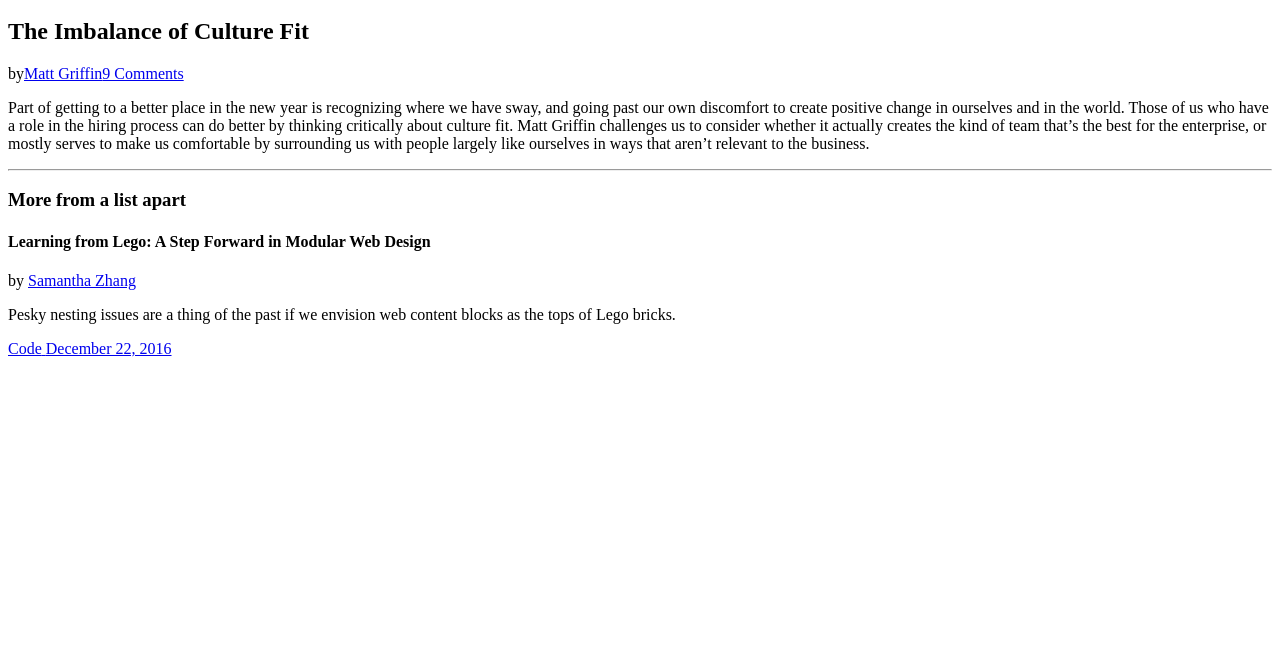
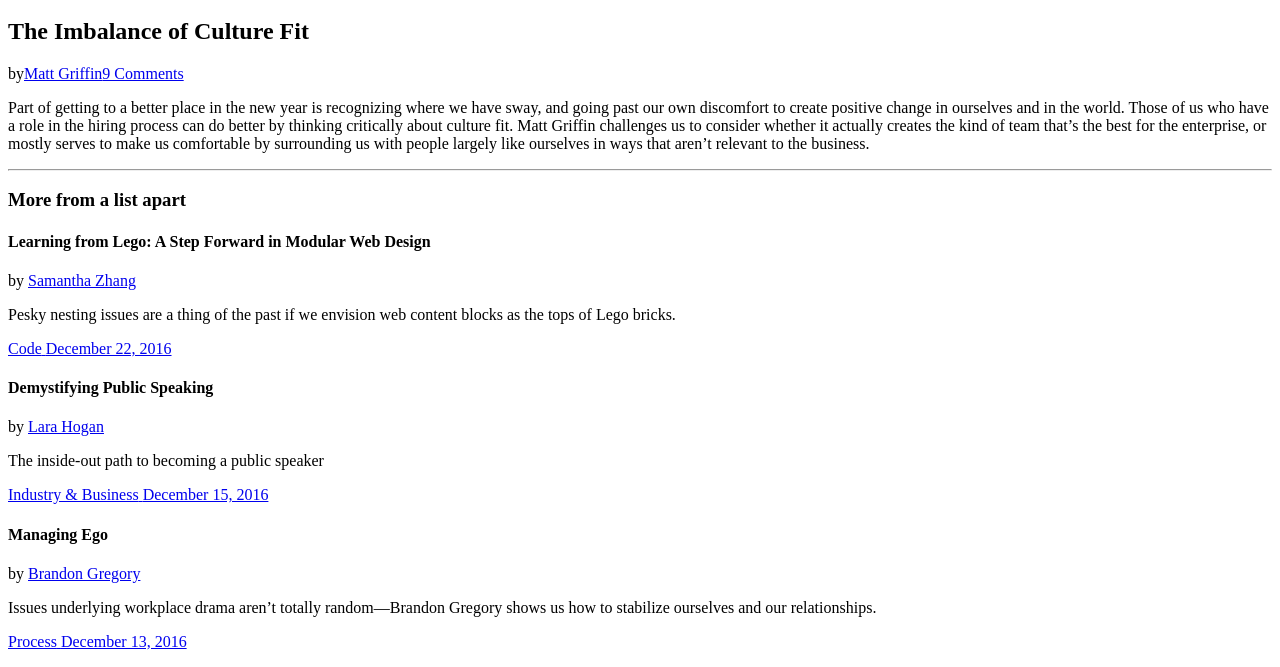
Before and after one commit to bencekiss/html-layout, a plain HTML site: page index.html in a window 1280 px wide. Shown: the part 208-875 px from the top of the page. Before the commit the page ends 800 px from the top, so only its background shows below. Drawn offline with Linux system fonts and the light colour scheme.

Commit message:
Add the rest of the articles to the site

```diff
--- a/index.html
+++ b/index.html
@@ -47,6 +47,32 @@
               </a>
             </p>
           </article>
+          <article>
+            <h4>Demystifying Public Speaking</h4>
+            <p>by <a href="#"><span>Lara Hogan</span></a></p>
+            <p>The inside-out path to becoming a public speaker</p>
+            <p>
+              <a href="#">
+                <span>Industry & Business</span>
+              </a>
+              <a href="#">
+                <span>December 15, 2016</span>
+              </a>
+            </p>
+          </article>
+          <article>
+            <h4>Managing Ego</h4>
+            <p>by <a href="#"><span>Brandon Gregory</span></a></p>
+            <p>Issues underlying workplace drama aren’t totally random—Brandon Gregory shows us how to stabilize ourselves and our relationships.</p>
+            <p>
+              <a href="#">
+                <span>Process</span>
+              </a>
+              <a href="#">
+                <span>December 13, 2016</span>
+              </a>
+            </p>
+          </article>
         </div>
       </section>
     </main>
```
